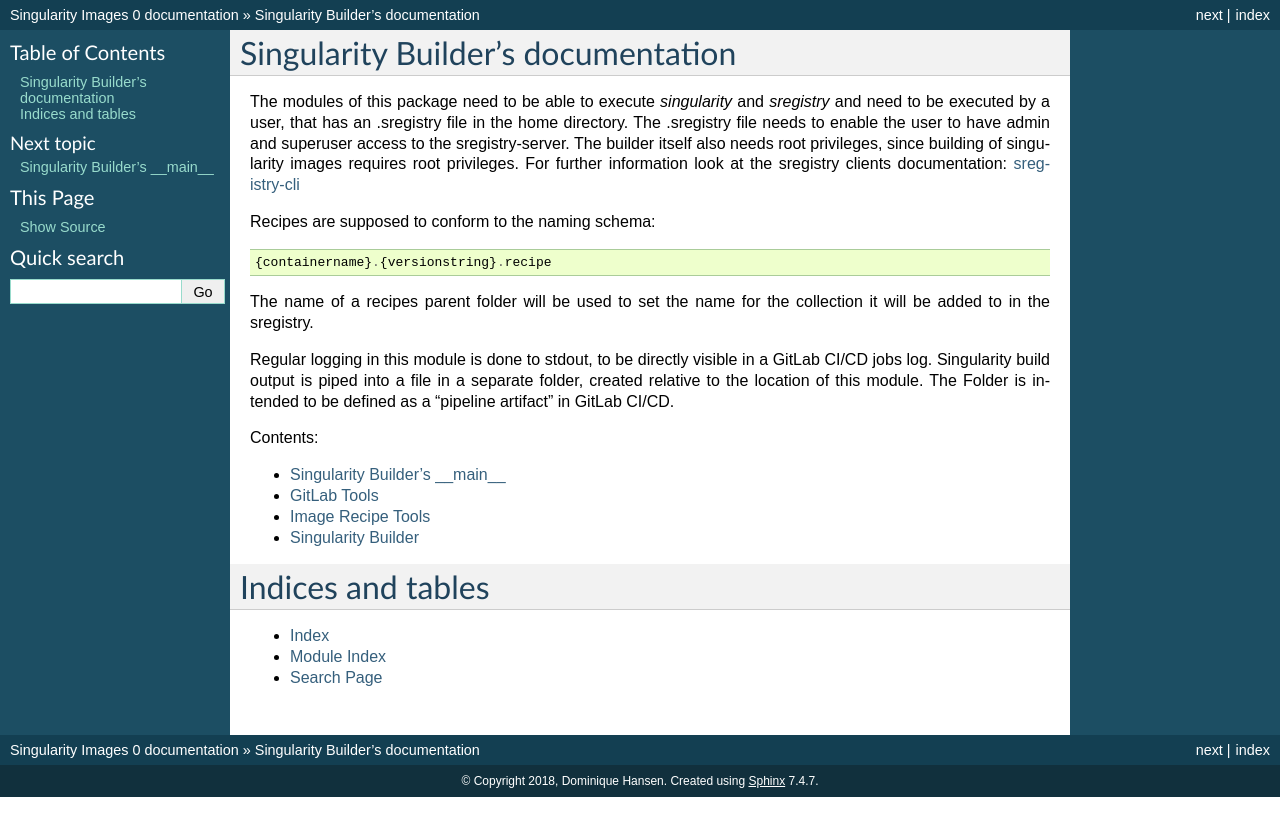
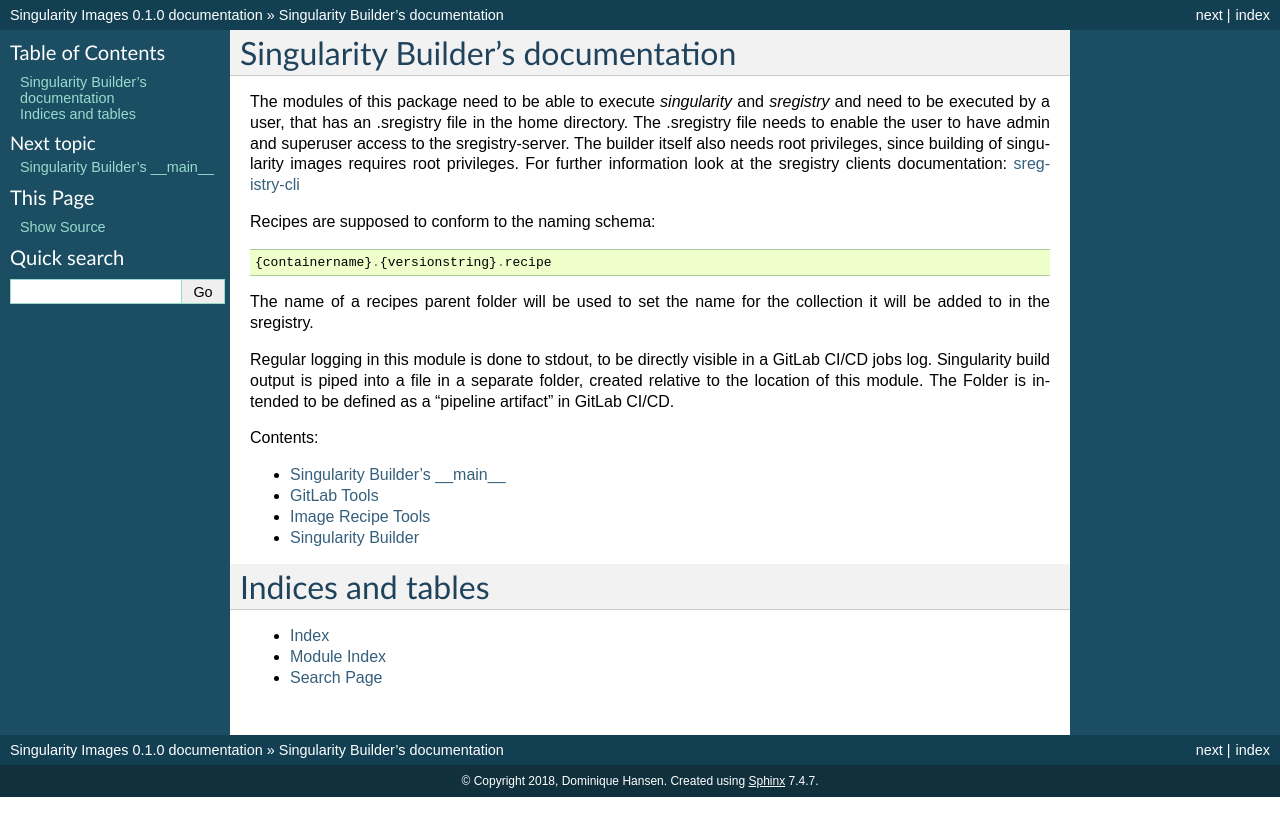
Before and after one commit to MPIB/SingularityAutobuild, a Sphinx documentation site: the page built from docs/source/index.rst, in a window 1280 px wide. Shown: the top 836 px of the page. Built offline with Sphinx 7.4.7, drawn with Linux system fonts in a browser that asks for light colours.

Commit message:
?fix? Corrected version number in the docs conf.py

```diff
--- a/docs/source/conf.py
+++ b/docs/source/conf.py
@@ -62,9 +62,9 @@
 # built documents.
 #
 # The short X.Y version.
-version = u'0.0.1'
+version = u'0.1'
 # The full version, including alpha/beta/rc tags.
-release = u'0'
+release = u'0.1.0'
 
 # The language for content autogenerated by Sphinx. Refer to documentation
 # for a list of supported languages.
```
